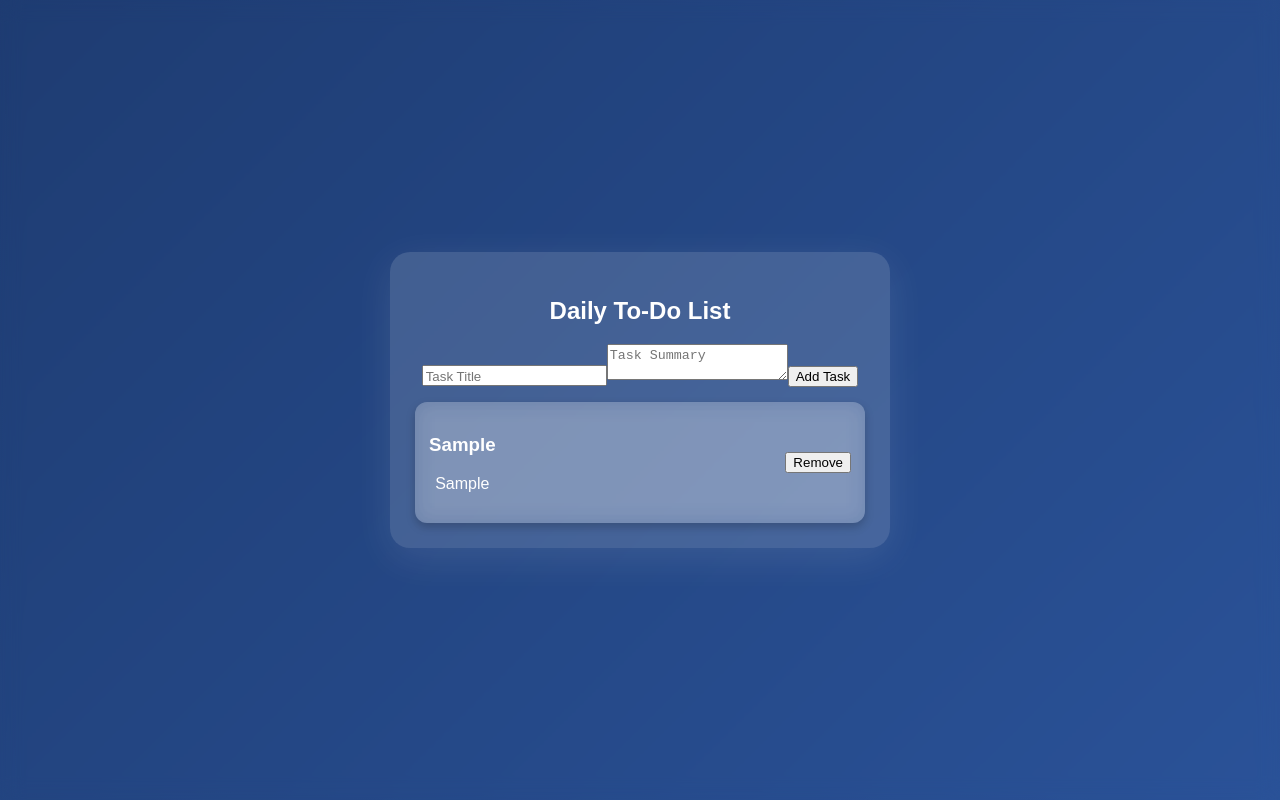
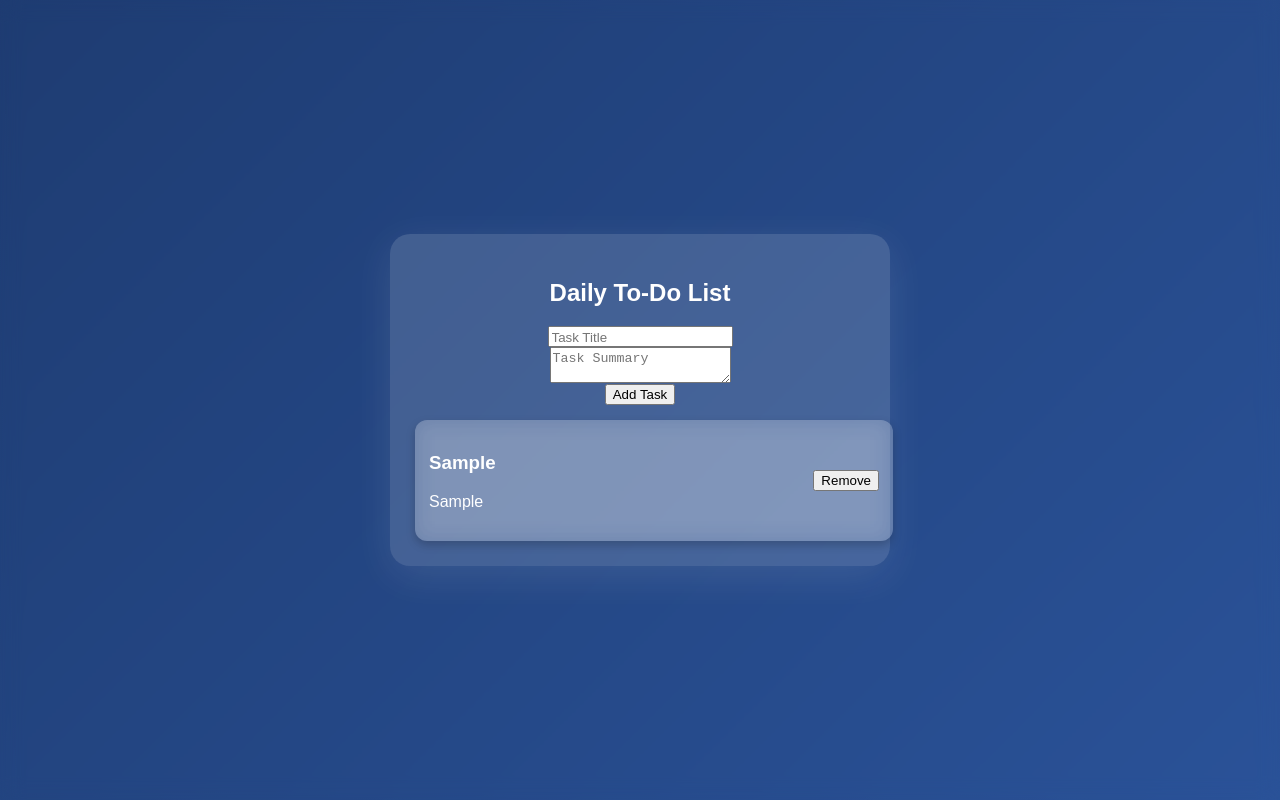
Before and after one commit to VirabhadraKhobare/To-Do-List-Chart, a React (Create React App) app: page / in a window 1280 px wide. Both pictures are taken after typing "Sample", "Sample" into the empty fields and a click on the button "Add Task". Built offline with nearby package versions, Linux system fonts and the light colour scheme.

Commit message:
Update styles.css

```diff
--- a/src/styles/styles.css
+++ b/src/styles/styles.css
@@ -18,8 +18,11 @@ body {
   background: rgba(255, 255, 255, 0.15);
   border-radius: 20px;
   box-shadow: 0px 10px 40px rgba(255, 255, 255, 0.1);
-  text-align: center;
+  text-align: left;
   backdrop-filter: blur(15px);
+  display: flex;
+  flex-direction: column;
+  align-items: center;
 }
 
 /* Title */
@@ -29,6 +32,8 @@ body {
   margin-bottom: 15px;
   color: #ffffff;
   text-transform: uppercase;
+  text-align: center;
+  width: 100%;
 }
 
 /* Input Fields */
@@ -43,6 +48,7 @@ body {
   color: #ffffff;
   outline: none;
   transition: all 0.3s ease-in-out;
+  display: block;
 }
 
 .input::placeholder, .textarea::placeholder {
@@ -67,6 +73,8 @@ body {
   font-size: 16px;
   box-shadow: 4px 4px 10px rgba(0, 0, 0, 0.2), -4px -4px 10px rgba(255, 255, 255, 0.1);
   transition: 0.3s;
+  display: block;
+  text-align: center;
 }
 
 .add-button:hover {
@@ -80,6 +88,7 @@ body {
   display: flex;
   flex-direction: column;
   gap: 12px;
+  width: 100%;
 }
 
 /* Task Item - Glassmorphism */
@@ -93,6 +102,7 @@ body {
   transition: 0.3s;
   box-shadow: 0px 4px 10px rgba(0, 0, 0, 0.2);
   backdrop-filter: blur(10px);
+  width: 100%;
 }
 
 .task-item:hover {
@@ -105,12 +115,16 @@ body {
   font-size: 16px;
   font-weight: bold;
   color: #ffffff;
+  flex: 1;
+  text-align: left;
 }
 
 /* Task Summary */
 .task-summary {
   font-size: 14px;
   color: rgba(255, 255, 255, 0.7);
+  flex: 2;
+  text-align: left;
 }
 
 /* Delete Button */
@@ -119,6 +133,7 @@ body {
   border: none;
   cursor: pointer;
   transition: 0.3s;
+  flex: 0;
 }
 
 .icon {
```
